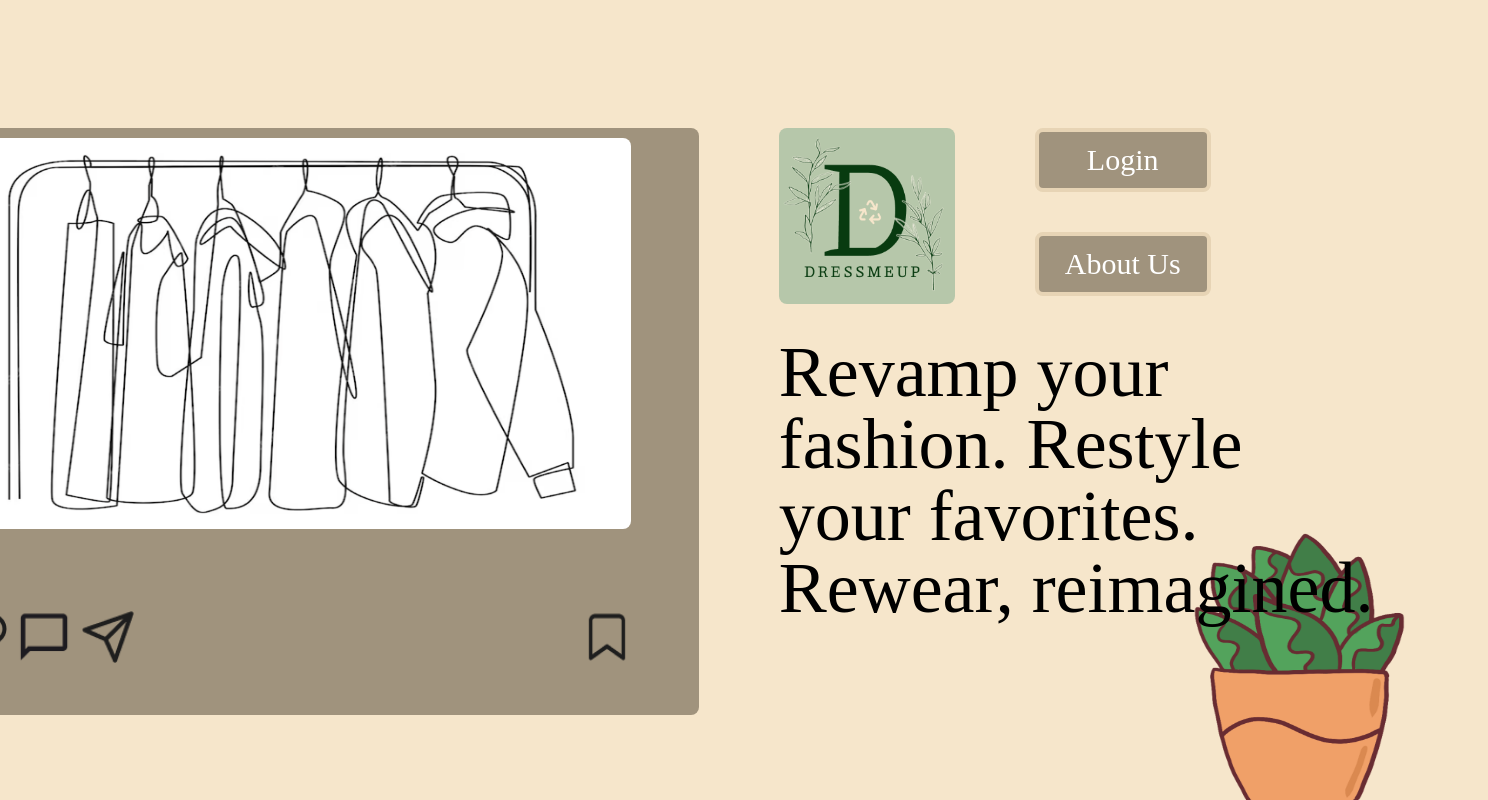
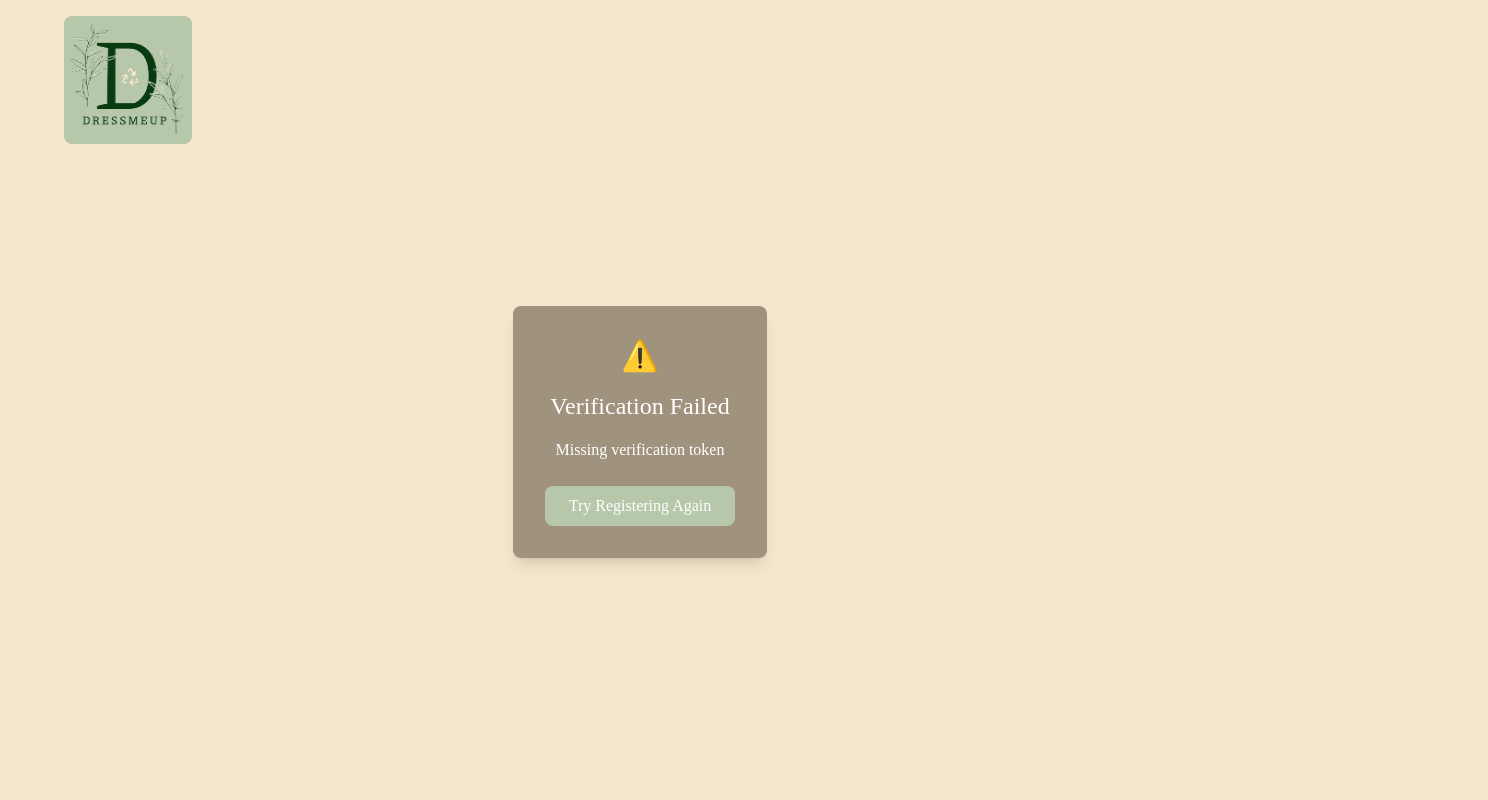
Before and after one commit to Group23-COP4331/Dress-Me-Up, a React (Vite) app in the folder frontend/: page /verify-email in a window 1280 px wide. Before the commit this address led to /. Shown: the top 800 px of the page, 1488 px wide, since content can reach past the window. Built offline with nearby package versions, Linux system fonts and the light colour scheme; a web font is replaced by a local one.

Commit message:
Trying to add a stylized verification page

```diff
--- a/frontend/src/App.tsx
+++ b/frontend/src/App.tsx
@@ -5,6 +5,7 @@ import LoginPage from './pages/LoginPage';
 import AboutPage from './pages/AboutPage';
 import LoggedInTest from './pages/LoggedInTest';
 import MyClosetPage from './pages/MyClosetPage';
+import VerificationPage from './pages/VerificationPage';
 
 function App() {
   return (
@@ -15,6 +16,7 @@ function App() {
         <Route path="/about" element={<AboutPage  />} />
         <Route path="/dashboard" element ={<LoggedInTest />}/>
         <Route path ="/mycloset" element={<MyClosetPage/>}/>
+        <Route path="/verify-email" element={<VerificationPage />} />
         <Route path="*" element={<Navigate to="/" />} /> {/*  *path is a wildcard any unknown / undefined route will match that star and route user back to homepage */}
       </Routes>
     </Router>
--- /dev/null
+++ b/frontend/src/pages/VerificationPage.tsx
@@ -0,0 +1,90 @@
+// src/pages/VerifyEmailPage.tsx
+import { useEffect, useState } from 'react';
+import { useSearchParams, useNavigate } from 'react-router-dom';
+import axios, { AxiosError } from 'axios';
+import logo from "../assets/GreenLogo.png";
+
+const VerifyEmailPage = () => {
+  const [searchParams] = useSearchParams();
+  const navigate = useNavigate();
+  const [status, setStatus] = useState<'loading' | 'success' | 'error'>('loading');
+  const [message, setMessage] = useState('');
+
+  useEffect(() => {
+    const verifyToken = async () => {
+      try {
+        const token = searchParams.get('token');
+        if (!token) throw new Error('Missing verification token');
+
+        const response = await axios.get(`/auth/verify-email?token=${token}`);
+
+        if (response.data.message) {
+          setStatus('success');
+          setMessage(response.data.message);
+          setTimeout(() => navigate('/login'), 5000);
+        }
+      } catch (error) {
+        setStatus('error');
+        let errorMessage = 'Failed to verify email';
+
+        if (axios.isAxiosError(error)) {
+          errorMessage = error.response?.data?.error || error.message;
+        } else if (error instanceof Error) {
+          errorMessage = error.message;
+        }
+
+        setMessage(errorMessage);
+      }
+    };
+
+    verifyToken();
+  }, [searchParams, navigate]);
+
+  return (
+    <div className="relative flex h-screen bg-themeLightBeige p-2">
+      {/* Sidebar matching MyCloset */}
+      <div className="fixed left-0 top-0 h-full w-64 flex flex-col items-center p-4 bg-themeLightBeige">
+        <img
+          src={logo}
+          alt="DressMeUp Logo"
+          className="w-32 h-32 rounded-lg mb-4"
+        />
+      </div>
+
+      {/* Main Content */}
+      <div className="flex-1 flex flex-col items-center justify-center">
+        <div className="w-full max-w-2xl flex flex-col items-center">
+          {status === 'loading' && (
+            <div className="text-2xl text-themeGreen">Verifying your email...</div>
+          )}
+
+          {status === 'success' && (
+            <div className="bg-themeGray p-8 rounded-lg text-center shadow-lg">
+              <div className="text-3xl text-themeGreen mb-4">✓</div>
+              <h2 className="text-2xl text-white mb-4">{message}</h2>
+              <p className="text-white mb-4">
+                Redirecting to login in <span className="text-themeGreen">5</span> seconds...
+              </p>
+            </div>
+          )}
+
+          {status === 'error' && (
+            <div className="bg-themeGray p-8 rounded-lg text-center shadow-lg">
+              <div className="text-3xl text-red-500 mb-4">⚠️</div>
+              <h2 className="text-2xl text-white mb-4">Verification Failed</h2>
+              <p className="text-white mb-6">{message}</p>
+              <button
+                onClick={() => navigate('/register')}
+                className="bg-themeGreen text-white px-6 py-2 rounded-lg hover:bg-green-600 transition-colors"
+              >
+                Try Registering Again
+              </button>
+            </div>
+          )}
+        </div>
+      </div>
+    </div>
+  );
+};
+
+export default VerifyEmailPage;
```
Also changed, not shown: 1 other file (tests, documents, lock files or other folders).
